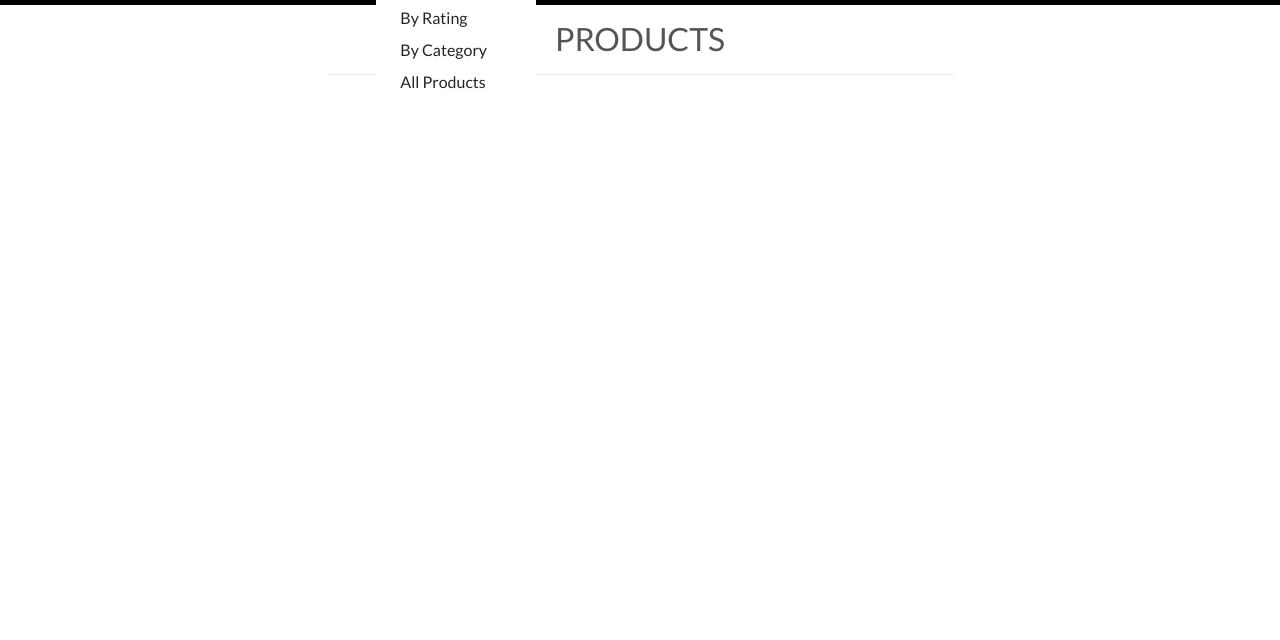
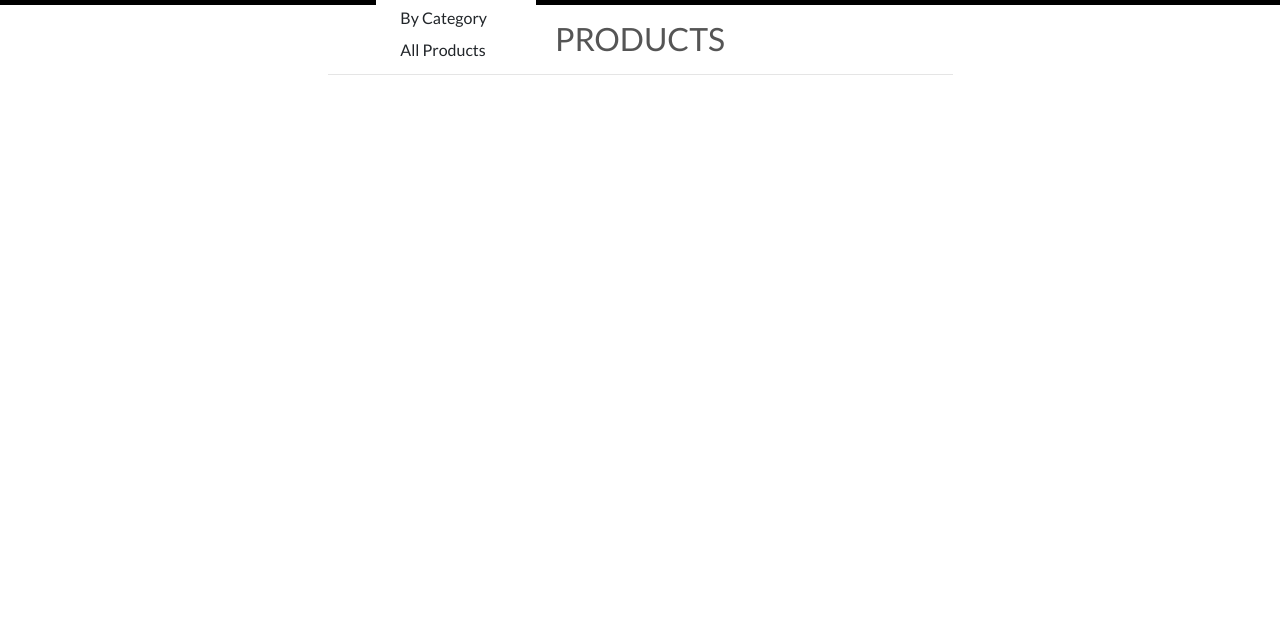
Before and after one commit to Silver25/creative-spark, a Django app: page /products/ in a window 1280 px wide, after a click on "ALL PRODUCTS". Shown: the part 160-800 px from the top of the page. Run offline with Django 3.2, Linux system fonts and the light colour scheme; data that the repository does not hold is empty; some libraries are stand-ins or nearby versions.

Commit message:
Update of 'All Products' main top navigation

```diff
--- a/products/views.py
+++ b/products/views.py
@@ -32,6 +32,7 @@ def all_products(request):
     context = {
         'products': products,
         'search_term': query,
+        'current_categories': categories,
     }
 
     return render(request, 'products/products.html', context)
--- a/templates/includes/main-nav.html
+++ b/templates/includes/main-nav.html
@@ -5,9 +5,8 @@
                 All Products
             </a>
             <div class="dropdown-menu border-0" aria-labelledby="all-products-link">
-                <a href="" class="dropdown-item">By Price</a>
-                <a href="" class="dropdown-item ">By Rating</a>
-                <a href="" class="dropdown-item ">By Category</a>
+                <a href="{% url 'products' %}?sort=price&direction=asc" class="dropdown-item">By Price</a>
+                <a href="{% url 'products' %}?sort=category&direction=asc" class="dropdown-item ">By Category</a>
                 <a href="{% url 'products' %}" class="dropdown-item">All Products</a>
             </div>
         </li>
```
Also changed, not shown: Testing.md (+1 -0 lines).
